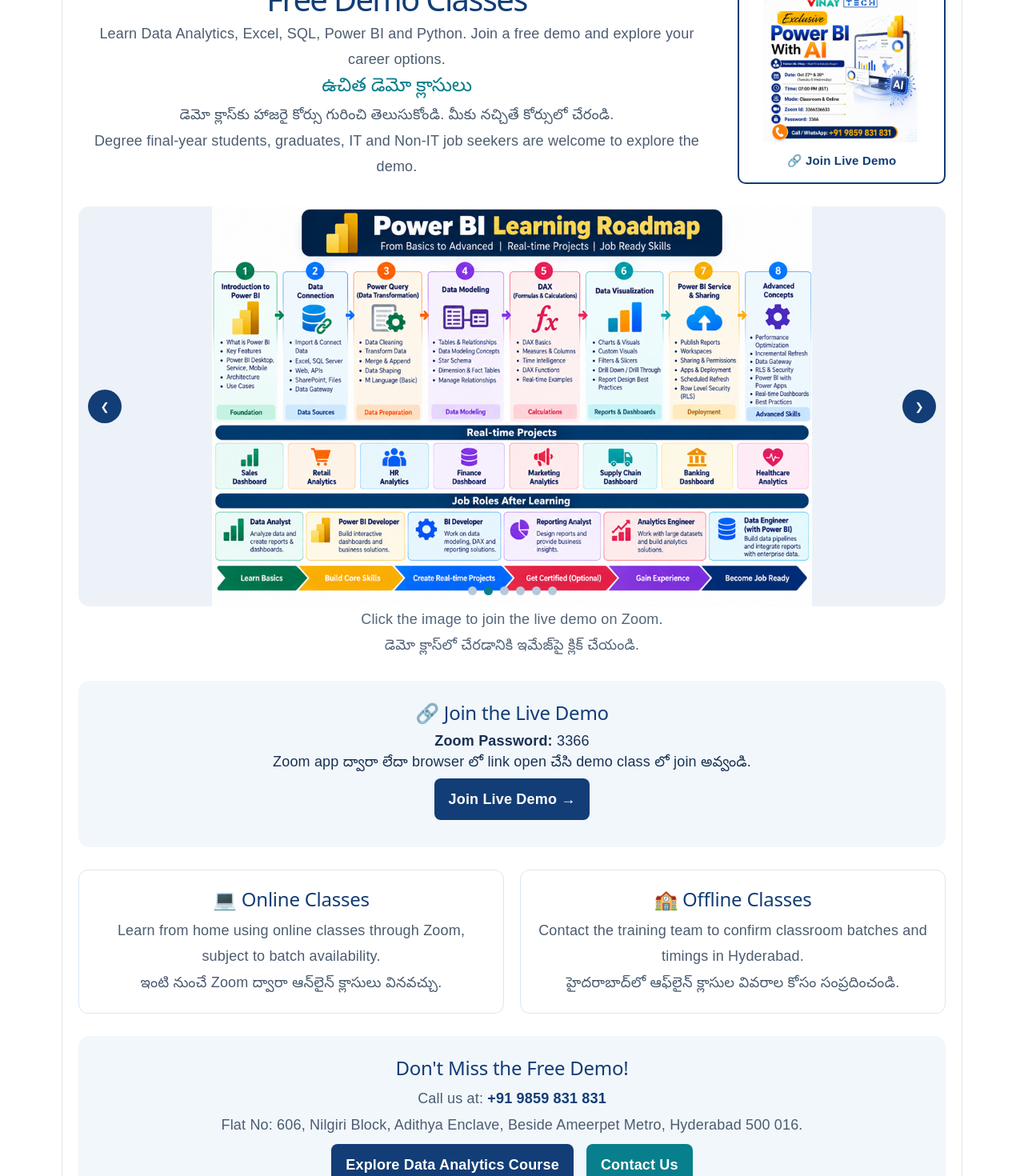
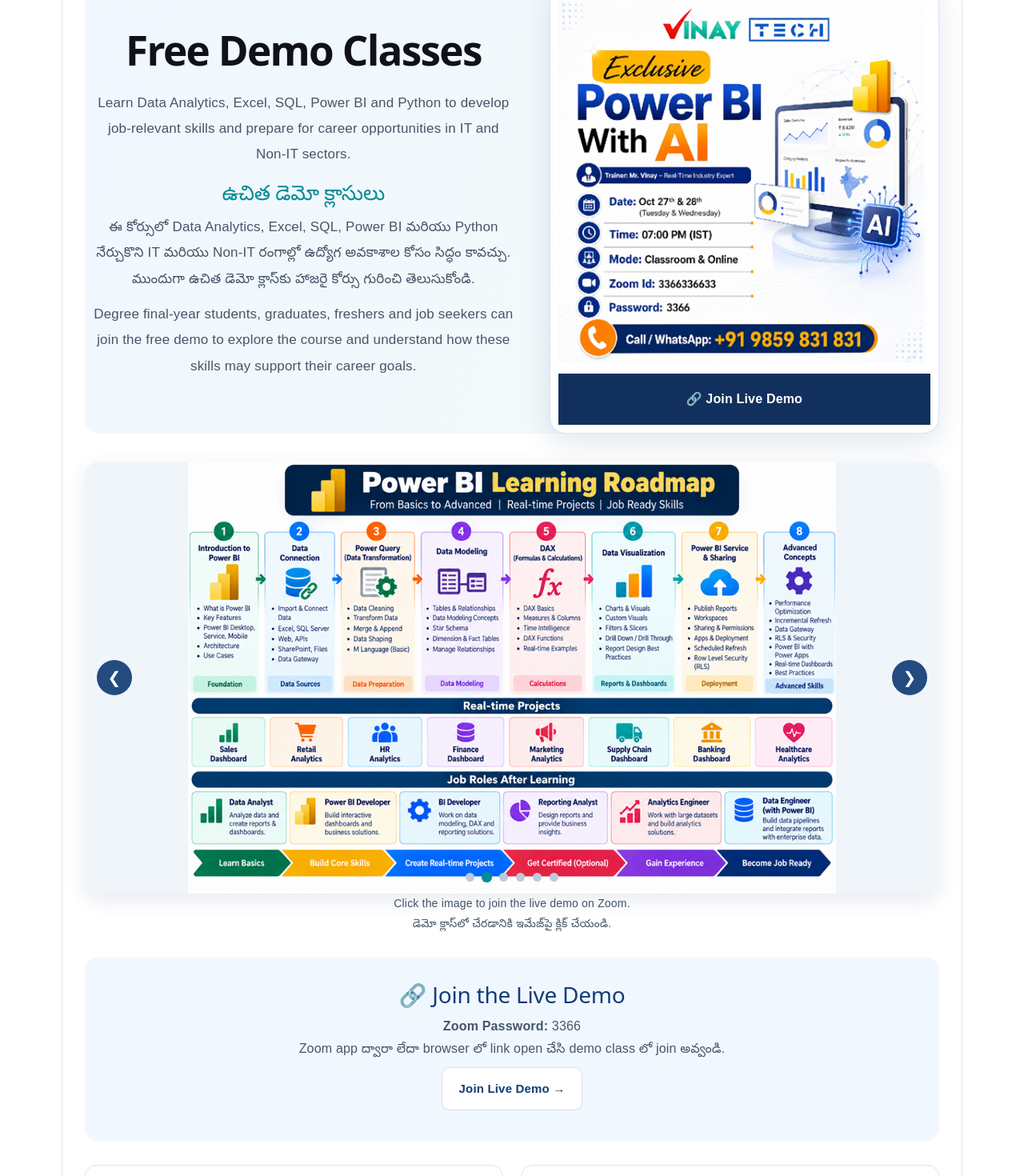
Before and after one commit to maheshwar910262-alt/machanpallicsc, a React (Vite) app: page /free-demo in a window 1280 px wide. Shown: the part 160-1630 px from the top of the page at 80% size. Built offline with nearby package versions, Linux system fonts and the light colour scheme; the HTML template or start-up script is replaced by a standard one.

Commit message:
Add Backlink Work Manager card

```diff
--- a/src/pages/FreeDemo.css
+++ b/src/pages/FreeDemo.css
@@ -259,3 +259,430 @@
     font-size: 25px;
   }
 }
+
+.free-demo-page {
+  width: 100%;
+  color: #101828;
+  font-family: Arial, "Noto Sans Telugu", sans-serif;
+}
+
+.free-demo-container {
+  max-width: 1400px;
+  margin: 0 auto;
+  padding: 28px;
+}
+
+/* Main hero layout */
+.demo-top-layout {
+  display: grid;
+  grid-template-columns: minmax(0, 1.05fr) minmax(380px, 0.95fr);
+  align-items: center;
+  gap: 42px;
+  padding: 0;
+  border-radius: 18px;
+  background: linear-gradient(110deg, #f0f7ff, #f2fbf8);
+}
+
+/* Left side content */
+.demo-heading-text {
+  min-width: 0;
+  padding: 30px 0 30px 8px;
+  text-align: center;
+}
+
+.demo-label {
+  display: inline-block;
+  margin-bottom: 22px;
+  color: #008b96;
+  font-size: 14px;
+  font-weight: 800;
+  letter-spacing: 2px;
+}
+
+.demo-heading-text h1 {
+  margin: 0 0 20px;
+  color: #11111b;
+  font-size: clamp(36px, 4vw, 60px);
+  font-weight: 800;
+  line-height: 1.18;
+  text-align: center;
+}
+
+.demo-heading-text h1 span {
+  display: block;
+  color: #078b96;
+}
+
+.demo-heading-text p {
+  margin: 12px 0;
+  color: #475569;
+  font-size: 17px;
+  line-height: 1.9;
+  text-align: center;
+}
+
+.demo-heading-text h2 {
+  margin: 16px 0 8px;
+  color: #078b96;
+  font-size: 26px;
+  text-align: center;
+}
+
+/* Feature tags */
+.demo-features {
+  display: flex;
+  flex-wrap: wrap;
+  justify-content: center;
+  gap: 10px;
+  margin: 24px 0;
+}
+
+.demo-features span {
+  padding: 12px 15px;
+  border: 1px solid #d8e5f3;
+  border-radius: 30px;
+  background: #ffffff;
+  color: #17345c;
+  font-size: 14px;
+  font-weight: 600;
+}
+
+/* Hero action buttons */
+.demo-hero-actions {
+  display: flex;
+  flex-wrap: wrap;
+  justify-content: center;
+  gap: 14px;
+  margin-top: 24px;
+}
+
+.demo-join-button,
+.demo-contact-button,
+.demo-call-button {
+  display: inline-flex;
+  align-items: center;
+  justify-content: center;
+  min-height: 48px;
+  box-sizing: border-box;
+  padding: 13px 21px;
+  border: 1px solid #d1dfef;
+  border-radius: 10px;
+  background: #ffffff;
+  color: #123d76;
+  font-size: 15px;
+  font-weight: 800;
+  text-align: center;
+  text-decoration: none;
+  transition: 0.2s ease;
+}
+
+.demo-join-button:hover,
+.demo-contact-button:hover {
+  background: #e9f5ff;
+  transform: translateY(-2px);
+}
+
+.demo-call-button {
+  border-color: #ffca3a;
+  background: #ffca3a;
+  color: #102b55;
+}
+
+.demo-call-button:hover {
+  background: #ffb900;
+}
+
+.demo-enquiry {
+  margin-top: 22px !important;
+  font-size: 14px !important;
+}
+
+/* Right side poster */
+.demo-side-image-link {
+  display: block;
+  width: 100%;
+  max-width: 600px;
+  justify-self: end;
+  box-sizing: border-box;
+  overflow: hidden;
+  border: 1px solid #d8e5f3;
+  border-radius: 20px;
+  background: #ffffff;
+  text-align: center;
+  text-decoration: none;
+  box-shadow: 0 12px 35px rgba(18, 61, 118, 0.12);
+}
+
+.demo-side-image {
+  display: block;
+  width: 100%;
+  height: 480px;
+  object-fit: contain;
+  background: #ffffff;
+}
+
+.demo-side-image-link span {
+  display: block;
+  padding: 19px 12px;
+  background: #12305d;
+  color: #ffffff;
+  font-size: 16px;
+  font-weight: 800;
+}
+
+.demo-side-image-link:hover {
+  box-shadow: 0 16px 38px rgba(18, 61, 118, 0.2);
+}
+
+/* Large image slider below hero */
+.demo-slider-section {
+  position: relative;
+  width: 100%;
+  height: clamp(300px, 48vw, 540px);
+  margin-top: 35px;
+  overflow: hidden;
+  border-radius: 18px;
+  background: #f0f5fa;
+  box-shadow: 0 8px 24px rgba(18, 61, 118, 0.1);
+}
+
+.demo-image-link {
+  display: block;
+  width: 100%;
+  height: 100%;
+  cursor: pointer;
+}
+
+.demo-slider-image {
+  display: block;
+  width: 100%;
+  height: 100%;
+  object-fit: contain;
+  animation: demoFade 0.4s ease;
+}
+
+@keyframes demoFade {
+  from {
+    opacity: 0.5;
+  }
+  to {
+    opacity: 1;
+  }
+}
+
+.demo-arrow {
+  position: absolute;
+  z-index: 2;
+  top: 50%;
+  width: 44px;
+  height: 44px;
+  transform: translateY(-50%);
+  border: none;
+  border-radius: 50%;
+  background: rgba(18, 61, 118, 0.92);
+  color: #ffffff;
+  font-size: 20px;
+  cursor: pointer;
+}
+
+.demo-arrow-left {
+  left: 15px;
+}
+
+.demo-arrow-right {
+  right: 15px;
+}
+
+.demo-slider-dots {
+  position: absolute;
+  z-index: 2;
+  right: 0;
+  bottom: 15px;
+  left: 0;
+  display: flex;
+  justify-content: center;
+  gap: 10px;
+}
+
+.demo-slider-dots button {
+  width: 11px;
+  height: 11px;
+  padding: 0;
+  border: 0;
+  border-radius: 50%;
+  background: #bdcad9;
+  cursor: pointer;
+}
+
+.demo-slider-dots button.active {
+  background: #078b96;
+  transform: scale(1.2);
+}
+
+.demo-image-note {
+  color: #475569;
+  font-size: 14px;
+  line-height: 1.8;
+  text-align: center;
+}
+
+/* Zoom demo section */
+.demo-join-details,
+.demo-contact {
+  margin-top: 30px;
+  padding: 30px;
+  border-radius: 16px;
+  background: #f0f7ff;
+  text-align: center;
+}
+
+.demo-join-details h2,
+.demo-contact h2 {
+  color: #123d76;
+  font-size: 28px;
+}
+
+.demo-join-details p,
+.demo-contact p {
+  color: #475569;
+  font-size: 16px;
+  line-height: 1.8;
+}
+
+/* Online and offline classes */
+.demo-class-types {
+  display: grid;
+  grid-template-columns: repeat(2, minmax(0, 1fr));
+  gap: 22px;
+  margin-top: 30px;
+}
+
+.demo-class-types article {
+  padding: 26px;
+  border: 1px solid #dce7f2;
+  border-radius: 15px;
+  background: #ffffff;
+}
+
+.demo-class-types h2 {
+  color: #123d76;
+  font-size: 23px;
+}
+
+.demo-class-types p {
+  color: #475569;
+  font-size: 16px;
+  line-height: 1.8;
+}
+
+/* Contact buttons */
+.demo-contact-button {
+  background: #078b96;
+  color: #ffffff;
+  border-color: #078b96;
+}
+
+.demo-contact-button:hover {
+  background: #066e78;
+}
+
+.demo-contact a:not(.demo-join-button):not(.demo-contact-button):not(.demo-call-button) {
+  color: #123d76;
+  font-weight: 700;
+}
+
+/* Tablet */
+@media (max-width: 950px) {
+  .demo-container {
+    padding: 20px;
+  }
+
+  .demo-top-layout {
+    grid-template-columns: minmax(0, 1fr) minmax(280px, 0.8fr);
+    gap: 24px;
+  }
+
+  .demo-side-image {
+    height: 380px;
+  }
+
+  .demo-heading-text h1 {
+    font-size: 38px;
+  }
+
+  .demo-heading-text p {
+    font-size: 16px;
+  }
+}
+
+/* Mobile */
+@media (max-width: 650px) {
+  .free-demo-container {
+    padding: 14px;
+  }
+
+  .demo-top-layout {
+    grid-template-columns: 1fr;
+    gap: 22px;
+    padding: 10px;
+  }
+
+  .demo-heading-text {
+    padding: 20px 4px 0;
+  }
+
+  .demo-heading-text h1 {
+    font-size: 34px;
+  }
+
+  .demo-heading-text h2 {
+    font-size: 23px;
+  }
+
+  .demo-heading-text p {
+    font-size: 16px;
+  }
+
+  .demo-side-image-link {
+    width: 100%;
+    max-width: 440px;
+    justify-self: center;
+  }
+
+  .demo-side-image {
+    height: 360px;
+  }
+
+  .demo-slider-section {
+    height: 320px;
+    margin-top: 24px;
+  }
+
+  .demo-class-types {
+    grid-template-columns: 1fr;
+  }
+
+  .demo-join-details,
+  .demo-contact {
+    padding: 22px 14px;
+  }
+
+  .demo-hero-actions {
+    flex-direction: column;
+  }
+
+  .demo-hero-actions a {
+    width: 100%;
+  }
+
+  .demo-arrow {
+    width: 36px;
+    height: 36px;
+  }
+}
+
+@media (prefers-reduced-motion: reduce) {
+  .demo-slider-image {
+    animation: none;
+  }
+}
--- a/src/pages/FreeDemo.jsx
+++ b/src/pages/FreeDemo.jsx
@@ -39,22 +39,28 @@
           <div className="demo-heading-text">
             <h1>Free Demo Classes</h1>
 
+
 <p>
-              Learn Data Analytics, Excel, SQL, Power BI and Python.
-              Join a free demo and explore your career options.
+  Learn Data Analytics, Excel, SQL, Power BI and Python to develop
+  job-relevant skills and prepare for career opportunities in IT
+  and Non-IT sectors.
 </p>
 
 <h2>ఉచిత డెమో క్లాసులు</h2>
 
 <p>
-              డెమో క్లాస్‌కు హాజరై కోర్సు గురించి తెలుసుకోండి.
-              మీకు నచ్చితే కోర్సులో చేరండి.
+  ఈ కోర్సులో Data Analytics, Excel, SQL, Power BI మరియు Python
+  నేర్చుకొని IT మరియు Non-IT రంగాల్లో ఉద్యోగ అవకాశాల కోసం
+  సిద్ధం కావచ్చు. ముందుగా ఉచిత డెమో క్లాస్‌కు హాజరై కోర్సు
+  గురించి తెలుసుకోండి.
 </p>
 
 <p>
-              Degree final-year students, graduates, IT and Non-IT
-              job seekers are welcome to explore the demo.
+  Degree final-year students, graduates, freshers and job seekers
+  can join the free demo to explore the course and understand
+  how these skills may support their career goals.
 </p>
+
           </div>
 
           <a
```
Lines whose indentation alone changed are shown as unchanged.
